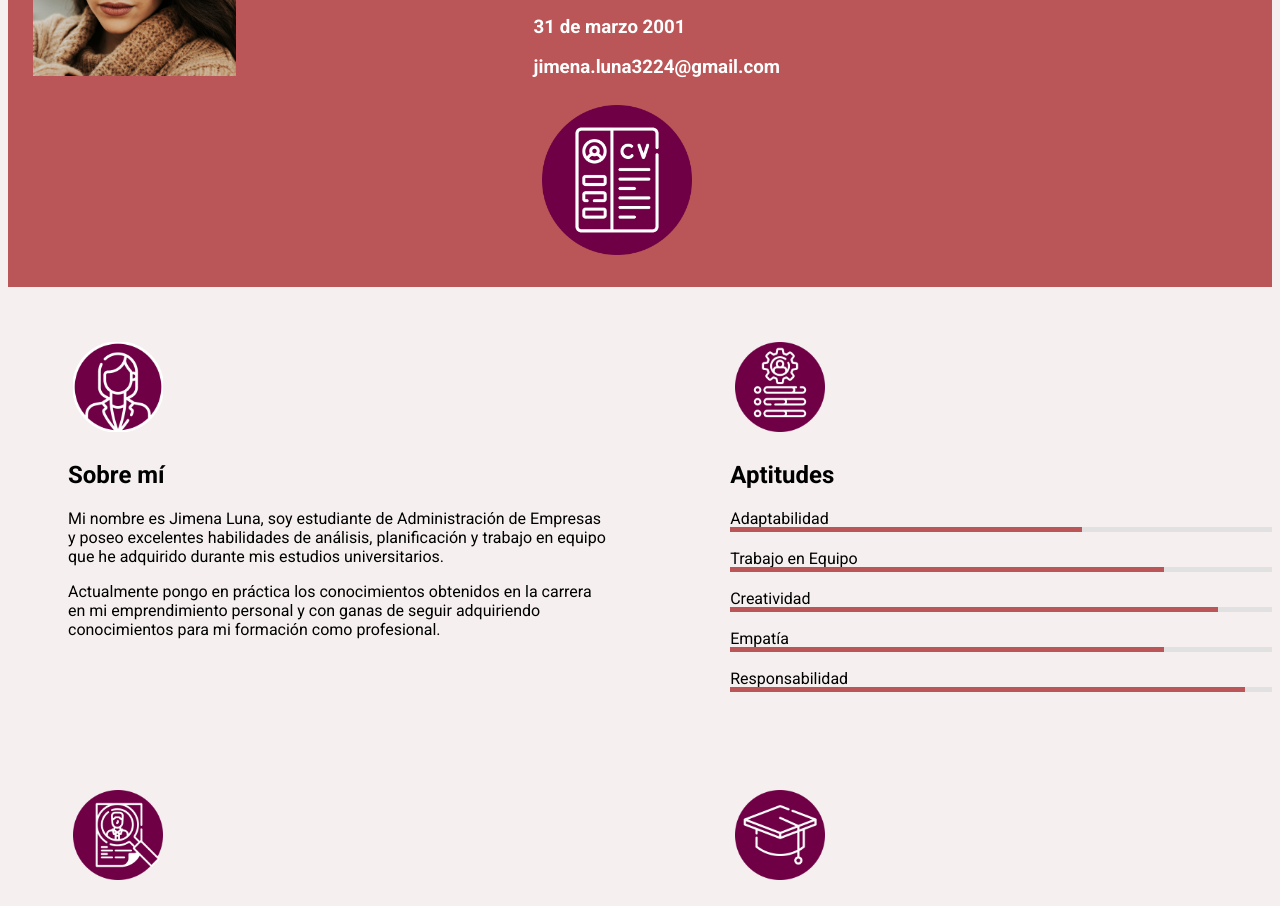
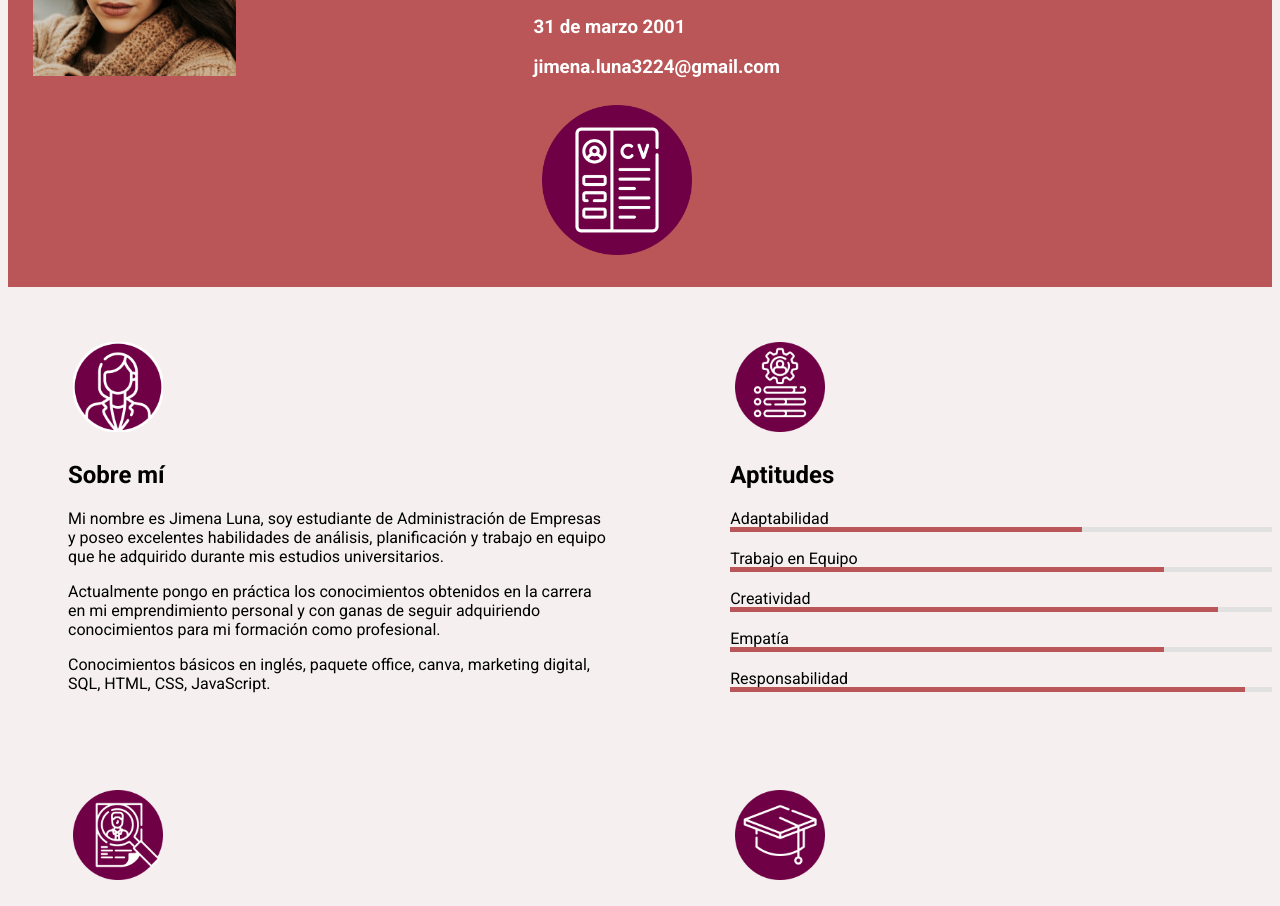
Before and after one commit to Jimena3224/curriculum2023, a plain HTML site: page html/index.html in a window 1280 px wide. Shown: the part 182-1088 px from the top of the page. Drawn offline with Linux system fonts and the light colour scheme.

Commit message:
Update index.html

```diff
--- a/html/index.html
+++ b/html/index.html
@@ -44,6 +44,8 @@
         análisis, planificación y trabajo en equipo que he adquirido durante mis estudios universitarios.</p>
       <p>Actualmente pongo en práctica los conocimientos obtenidos en la carrera en mi emprendimiento personal y con
         ganas de seguir adquiriendo conocimientos para mi formación como profesional.</p>
+
+        <p>Conocimientos básicos en inglés, paquete office, canva, marketing digital, SQL, HTML, CSS, JavaScript.</p></Samp>
     </div>
     <!-- Aptitudes -->
     <div class="aptitudes">
```
